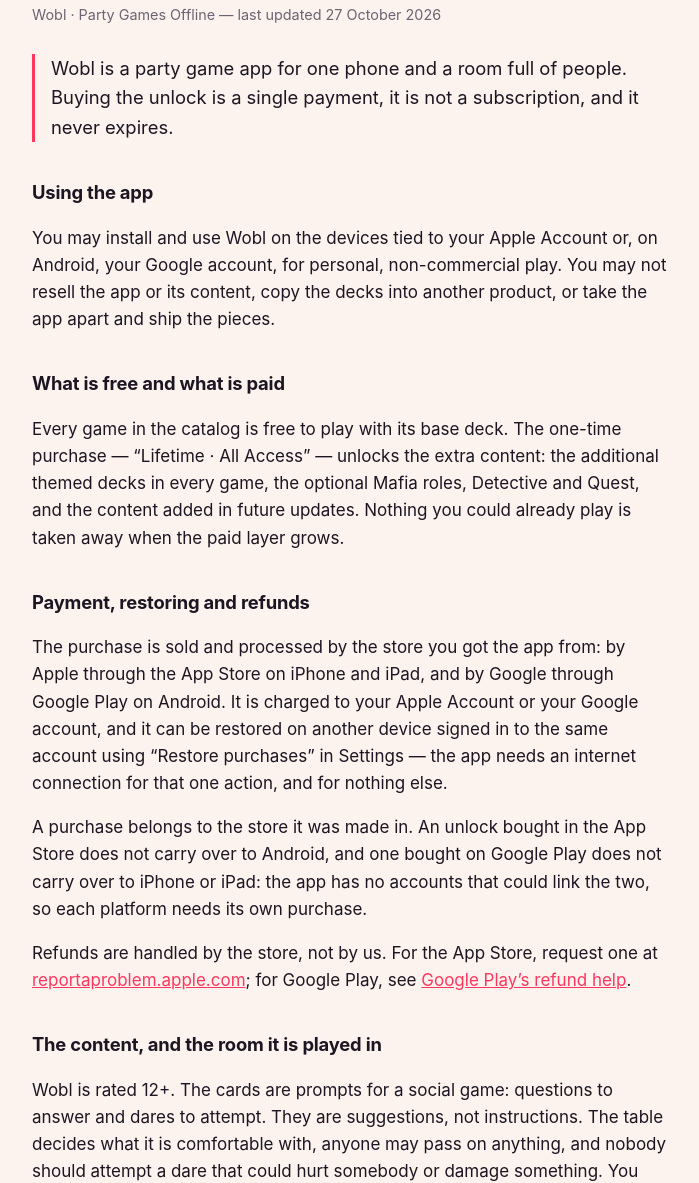
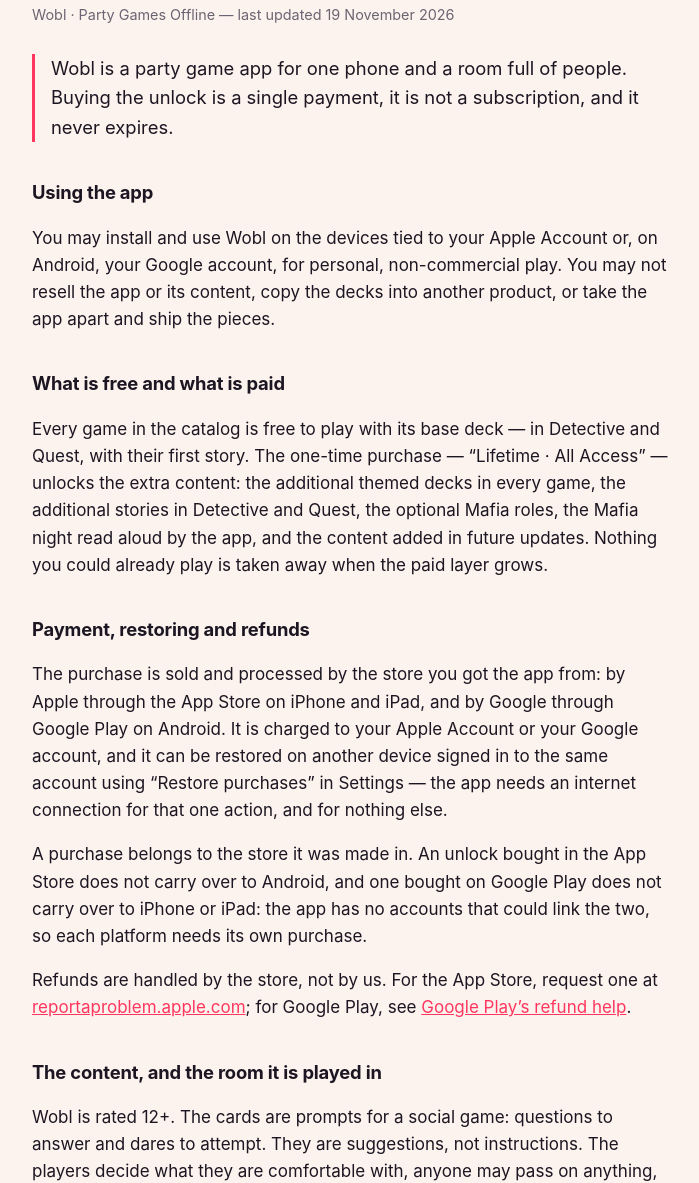
Before and after one commit to yuryuryury-dsgnr/wobble-legal, a plain HTML site: page terms.html in a window 1280 px wide. Shown: the part 122-1305 px from the top of the page, without its empty margins (288-987 px from the left). Drawn offline with Linux system fonts and the light colour scheme.

Commit message:
Условия: Детектив и Квест бесплатны с первой историей, новые истории — в All Access; ночь Мафии вслух — в списке платного; «игроки решают» вместо «стол решает». Выложить вместе с OTA, не раньше
Co-Authored-By: Claude Opus 5.5 <noreply@anthropic.com>

```diff
--- a/terms.html
+++ b/terms.html
@@ -11,7 +11,7 @@
 <nav><a href="./">Wobl</a><a href="privacy.html">Privacy</a><a href="support.html">Support</a></nav>
 
 <h1>Terms of Use</h1>
-<p class="date">Wobl · Party Games Offline — last updated 27 October 2026</p>
+<p class="date">Wobl · Party Games Offline — last updated 19 November 2026</p>
 
 <p class="lede">Wobl is a party game app for one phone and a room full of people. Buying the unlock is a single payment, it is not a subscription, and it never expires.</p>
 
@@ -19,7 +19,7 @@
 <p>You may install and use Wobl on the devices tied to your Apple Account or, on Android, your Google account, for personal, non-commercial play. You may not resell the app or its content, copy the decks into another product, or take the app apart and ship the pieces.</p>
 
 <h2>What is free and what is paid</h2>
-<p>Every game in the catalog is free to play with its base deck. The one-time purchase — “Lifetime · All Access” — unlocks the extra content: the additional themed decks in every game, the optional Mafia roles, Detective and Quest, and the content added in future updates. Nothing you could already play is taken away when the paid layer grows.</p>
+<p>Every game in the catalog is free to play with its base deck — in Detective and Quest, with their first story. The one-time purchase — “Lifetime · All Access” — unlocks the extra content: the additional themed decks in every game, the additional stories in Detective and Quest, the optional Mafia roles, the Mafia night read aloud by the app, and the content added in future updates. Nothing you could already play is taken away when the paid layer grows.</p>
 
 <h2>Payment, restoring and refunds</h2>
 <p>The purchase is sold and processed by the store you got the app from: by Apple through the App Store on iPhone and iPad, and by Google through Google Play on Android. It is charged to your Apple Account or your Google account, and it can be restored on another device signed in to the same account using “Restore purchases” in Settings — the app needs an internet connection for that one action, and for nothing else.</p>
@@ -27,7 +27,7 @@
 <p>Refunds are handled by the store, not by us. For the App Store, request one at <a href="https://reportaproblem.apple.com" rel="noopener">reportaproblem.apple.com</a>; for Google Play, see <a href="https://support.google.com/googleplay/answer/2479637" rel="noopener">Google Play’s refund help</a>.</p>
 
 <h2>The content, and the room it is played in</h2>
-<p>Wobl is rated 12+. The cards are prompts for a social game: questions to answer and dares to attempt. They are suggestions, not instructions. The table decides what it is comfortable with, anyone may pass on anything, and nobody should attempt a dare that could hurt somebody or damage something. You play at your own risk, and you are responsible for what you actually do with a card in your hand.</p>
+<p>Wobl is rated 12+. The cards are prompts for a social game: questions to answer and dares to attempt. They are suggestions, not instructions. The players decide what they are comfortable with, anyone may pass on anything, and nobody should attempt a dare that could hurt somebody or damage something. You play at your own risk, and you are responsible for what you actually do with a card in your hand.</p>
 
 <h2>Updates</h2>
 <p>The app receives content updates — new decks, new games, fixes. Games and decks may be added, and occasionally reworked, without notice. Content you have unlocked stays unlocked.</p>
```
